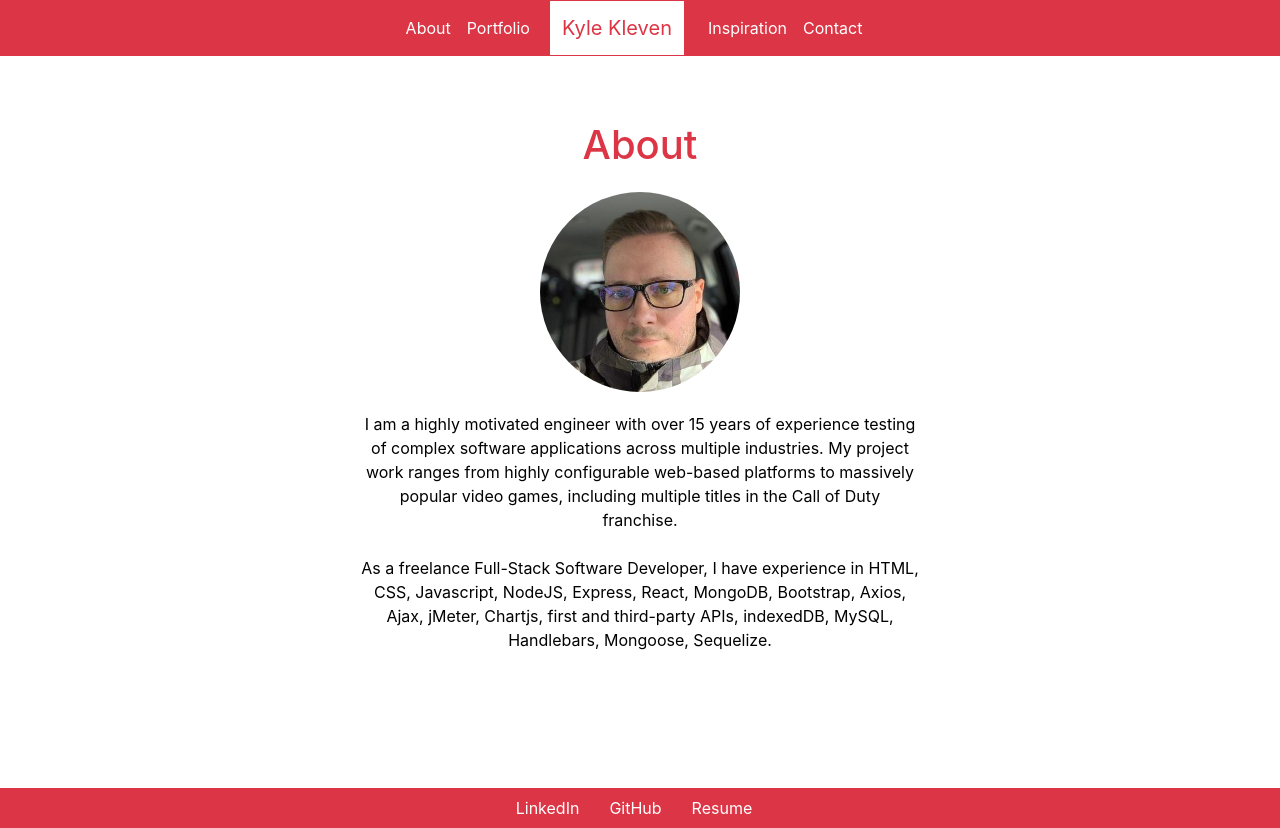
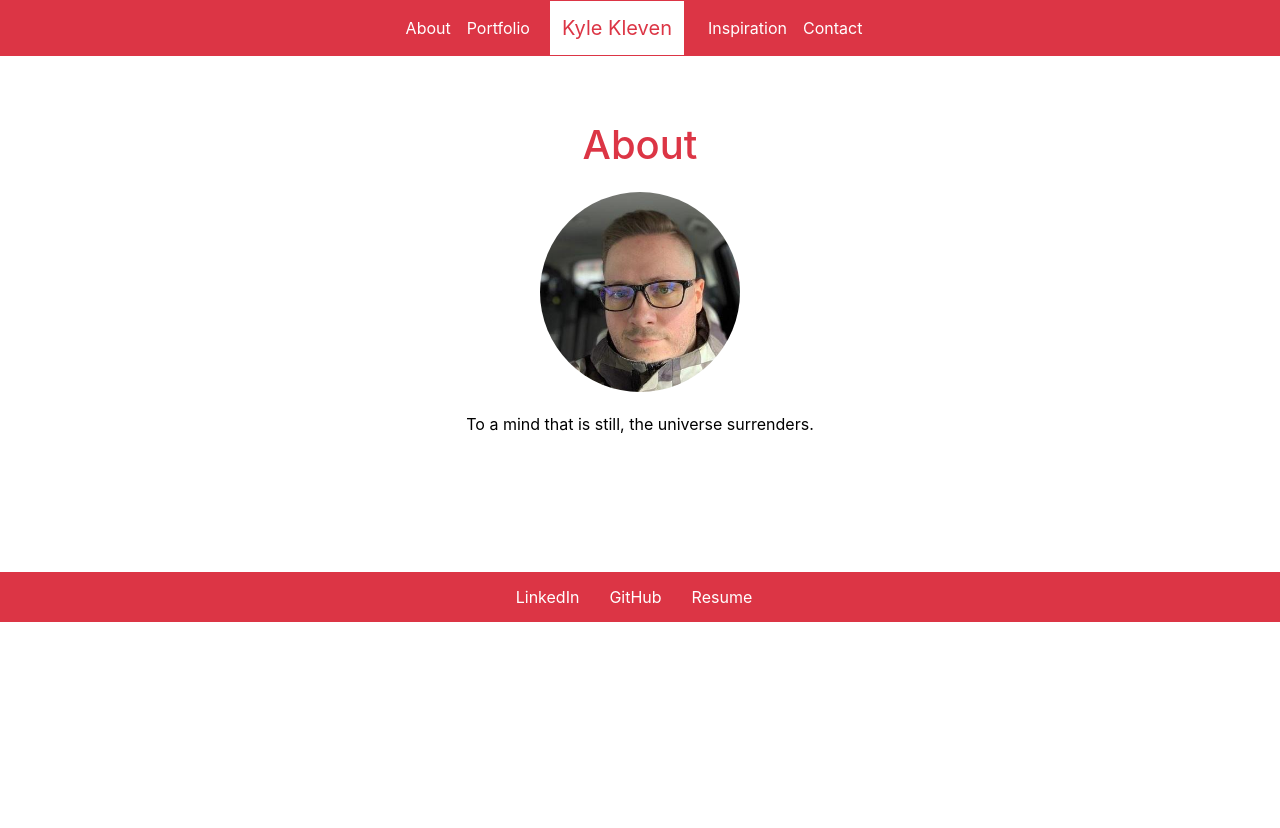
Before and after one commit to kdkleven/me, a React (Create React App) app: page /about in a window 1280 px wide. After the commit the page ends 800 px from the top, so only its background shows below. Built offline with nearby package versions, Linux system fonts and the light colour scheme.

Commit message:
adjusted footer spacing and changed about text

```diff
--- a/public/index.html
+++ b/public/index.html
@@ -27,7 +27,9 @@
   </head>
   <body>
     <noscript>You need to enable JavaScript to run this app.</noscript>
-    <div id="root"></div>
+    <div id="root">
+
+    </div>
     <!--
       This HTML file is a template.
       If you open it directly in the browser, you will see an empty page.
--- a/src/App.css
+++ b/src/App.css
@@ -1,10 +1,17 @@
-
-body {
+html, body {
   background-color: white !important;
-
+  height: 100%;
+  margin: 0;
 }
 
+.wrapper {
+  min-height: 100%;
+  margin-bottom: -50px;
+}
 
+.footer, .push {
+  height: 50px;
+}
 
 @media (prefers-reduced-motion: no-preference) {
   .App-logo {
--- a/src/components/About/index.js
+++ b/src/components/About/index.js
@@ -9,9 +9,7 @@ function About() {
         <h1 className="font-weight-light">About</h1>
         <Image id="headshot" src={Headshot} alt="headshot" roundedCircle />
         <p id="about-body">
-            I am a highly motivated engineer with over 15 years of experience testing of complex software applications across multiple industries. My project work ranges from highly configurable web-based platforms to massively popular video games, including multiple titles in the Call of Duty franchise.
-            <br></br><br></br>
-            As a freelance Full-Stack Software Developer, I have experience in HTML, CSS, Javascript, NodeJS, Express, React, MongoDB, Bootstrap, Axios, Ajax, jMeter, Chartjs, first and third-party APIs, indexedDB, MySQL, Handlebars, Mongoose, Sequelize.
+            To a mind that is still, the universe surrenders.
             </p>
         </div>
   );
--- a/src/components/Contact/index.js
+++ b/src/components/Contact/index.js
@@ -54,7 +54,7 @@ class Contact extends React.Component {
         <form id="contact-form" className="mb-3" onSubmit={this.handleSubmit.bind(this)} method="POST">
           <div className="form-group">
             <label htmlFor="name">Name</label>
-            <input type="text" className="form-control" />
+            <input type="text" className="form-control" onChange={e => onNameChange} />
           </div>
           <div className="form-group">
             <label htmlFor="exampleInputEmail1">Email address</label>
--- a/src/components/Home/index.js
+++ b/src/components/Home/index.js
@@ -6,8 +6,9 @@ import './style.css';
 function Home() {
   return (
     <div className="body">
+    <div className="push"></div>
         <Image id="enso" src={Enso} alt="welcome" roundedCircle />
-        </div>
+    </div>
   );
 }
 
--- a/src/components/Inspiration/index.js
+++ b/src/components/Inspiration/index.js
@@ -9,7 +9,7 @@ function Inspiration() {
         <h1 className="font-weight-light">Inspiration</h1>
         {/* <Image id="headshot" src={Headshot} alt="headshot" roundedCircle />     */}
         <p id="inspiration-body">
-        What inspires you?
+        Do or do not, there is no try.
         </p>
 
         </div>
```
